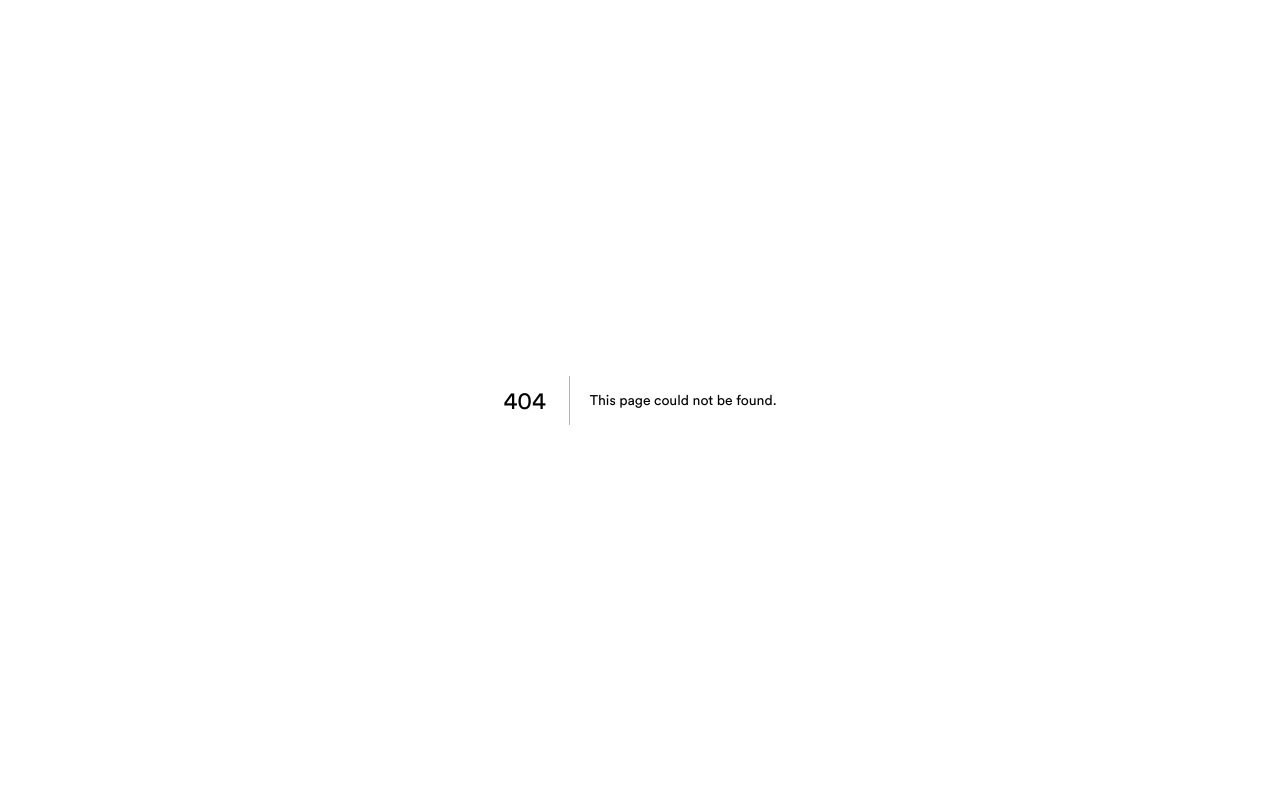
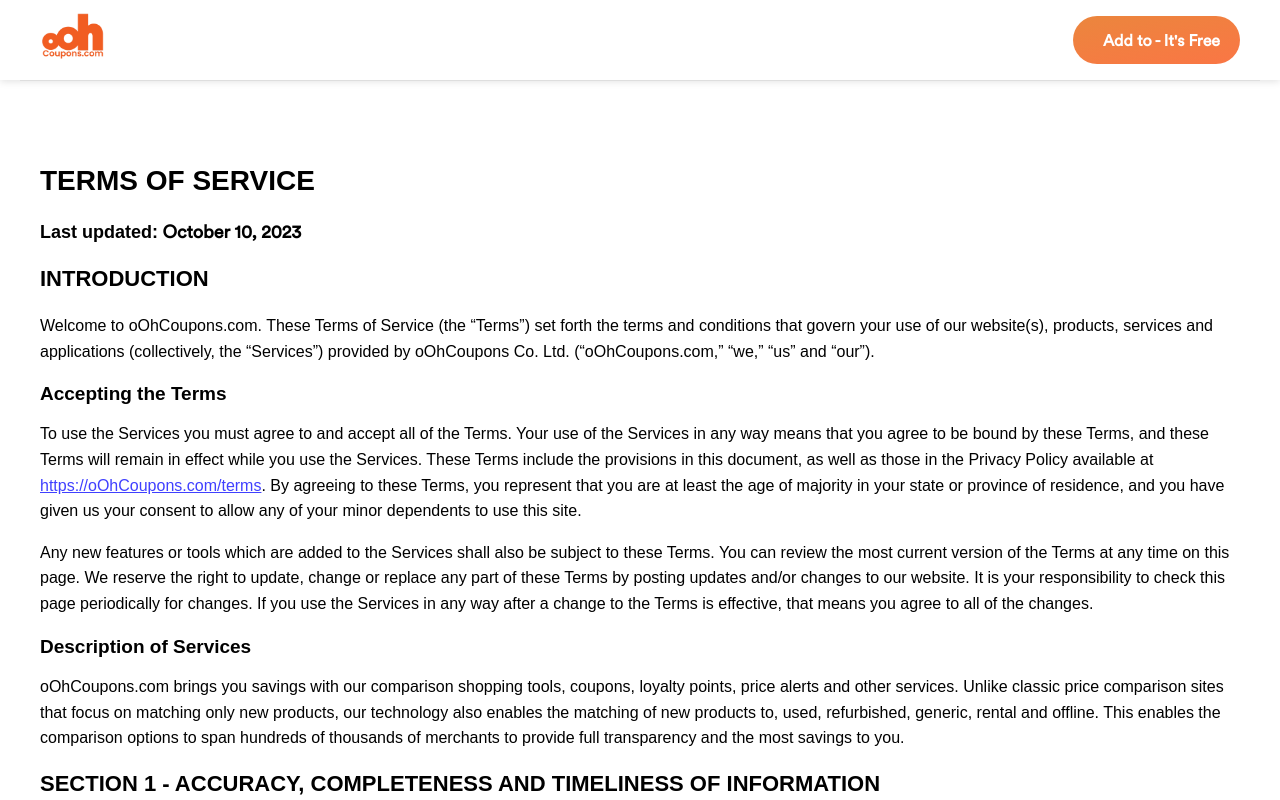
Before and after one commit to haiht24/oohcoupons.com, a Next.js app in the folder next-frontend/: page /terms in a window 1280 px wide. Before the commit this address had no page. Shown: the top 800 px of the page. Built offline with nearby package versions, Linux system fonts and the light colour scheme.

Commit message:
change /term to /terms

```diff
--- a/next-frontend/src/app/privacy/page.tsx
+++ b/next-frontend/src/app/privacy/page.tsx
@@ -25,7 +25,7 @@ const PrivacyPolicy = () => {
         <section>
           <h2>INTRODUCTION</h2>
           <p>At oOhCoupons.com, we care about our users and their privacy. We work hard to make sure you have the best experience possible on oOhCoupons.com and that means knowing what to expect when you use our website(s), products, services and applications (collectively “the Services”). This Privacy Policy (the “Policy’) identifies and describes how oOhCoupons Co. Ltd. (“oOhCoupons.com,” “we,” “us” and “our”) collects, uses, processes, discloses, and protects the information, including personal data, we obtain from and about our users. This Policy also explains your rights and choices with respect to your information and how oOhCoupons.com can be contacted if you have any questions or concerns. By using our Services, you are subject to this Policy and to our Terms of Service that can be viewed at
-            <a href="/term"> https://oOhCoupons.com/term</a>
+            <a href="/terms"> https://oOhCoupons.com/terms</a>
             . We reserve the right to update, change or replace any part of this Policy by posting updates and/or changes to our website. It is your responsibility to check this page periodically for changes. If you use the Services in any way after a change to the Policy is effective, that means you agree to all of the changes.</p>
         </section>
 
--- a/next-frontend/src/app/term/page.tsx
+++ b/next-frontend/src/app/terms/page.tsx
@@ -7,7 +7,7 @@ import { Metadata } from 'next'
 /* Metadata */
 export const metadata: Metadata = {
   alternates: {
-    canonical: '/term',
+    canonical: '/terms',
   },
   title: `Terms`,
   description: '',
@@ -26,7 +26,7 @@ const Term = () => {
           <h2>INTRODUCTION</h2>
           <p>Welcome to oOhCoupons.com. These Terms of Service (the “Terms”) set forth the terms and conditions that govern your use of our website(s), products, services and applications (collectively, the “Services”) provided by oOhCoupons Co. Ltd. (“oOhCoupons.com,” “we,” “us” and “our”).</p>
           <div>Accepting the Terms</div>
-          <p>To use the Services you must agree to and accept all of the Terms. Your use of the Services in any way means that you agree to be bound by these Terms, and these Terms will remain in effect while you use the Services. These Terms include the provisions in this document, as well as those in the Privacy Policy available at <a href="/term"> https://oOhCoupons.com/term</a>. By agreeing to these Terms, you represent that you are at least the age of majority in your state or province of residence, and you have given us your consent to allow any of your minor dependents to use this site.</p>
+          <p>To use the Services you must agree to and accept all of the Terms. Your use of the Services in any way means that you agree to be bound by these Terms, and these Terms will remain in effect while you use the Services. These Terms include the provisions in this document, as well as those in the Privacy Policy available at <a href="/terms"> https://oOhCoupons.com/terms</a>. By agreeing to these Terms, you represent that you are at least the age of majority in your state or province of residence, and you have given us your consent to allow any of your minor dependents to use this site.</p>
           <p>Any new features or tools which are added to the Services shall also be subject to these Terms. You can review the most current version of the Terms at any time on this page. We reserve the right to update, change or replace any part of these Terms by posting updates and/or changes to our website. It is your responsibility to check this page periodically for changes. If you use the Services in any way after a change to the Terms is effective, that means you agree to all of the changes.</p>
           <div>Description of Services</div>
           <p>oOhCoupons.com brings you savings with our comparison shopping tools, coupons, loyalty points, price alerts and other services. Unlike classic price comparison sites that focus on matching only new products, our technology also enables the matching of new products to, used, refurbished, generic, rental and offline. This enables the comparison options to span hundreds of thousands of merchants to provide full transparency and the most savings to you.</p>
--- a/next-frontend/src/components/Footer.tsx
+++ b/next-frontend/src/components/Footer.tsx
@@ -21,8 +21,8 @@ const Footer = ({ext}:any) => {
                         </a>
                     </div>
                     <div className="footer-about">
-                        <a href="/term">Terms &amp; Conditions</a>
-                        <a href="/term">Privacy Policy</a>
+                        <a href="/terms">Terms &amp; Conditions</a>
+                        <a href="/privacy">Privacy Policy</a>
                     </div>
                     <div className="footer-banquan">
                         <i>oOHcoupons © 2023</i>
@@ -61,7 +61,7 @@ const Footer = ({ext}:any) => {
                             Privacy Policy
                         </a>
                         <span>|</span>
-                        <a href="/term" >
+                        <a href="/terms" >
                             Terms &amp; Conditions
                         </a>
                     </div>
```
